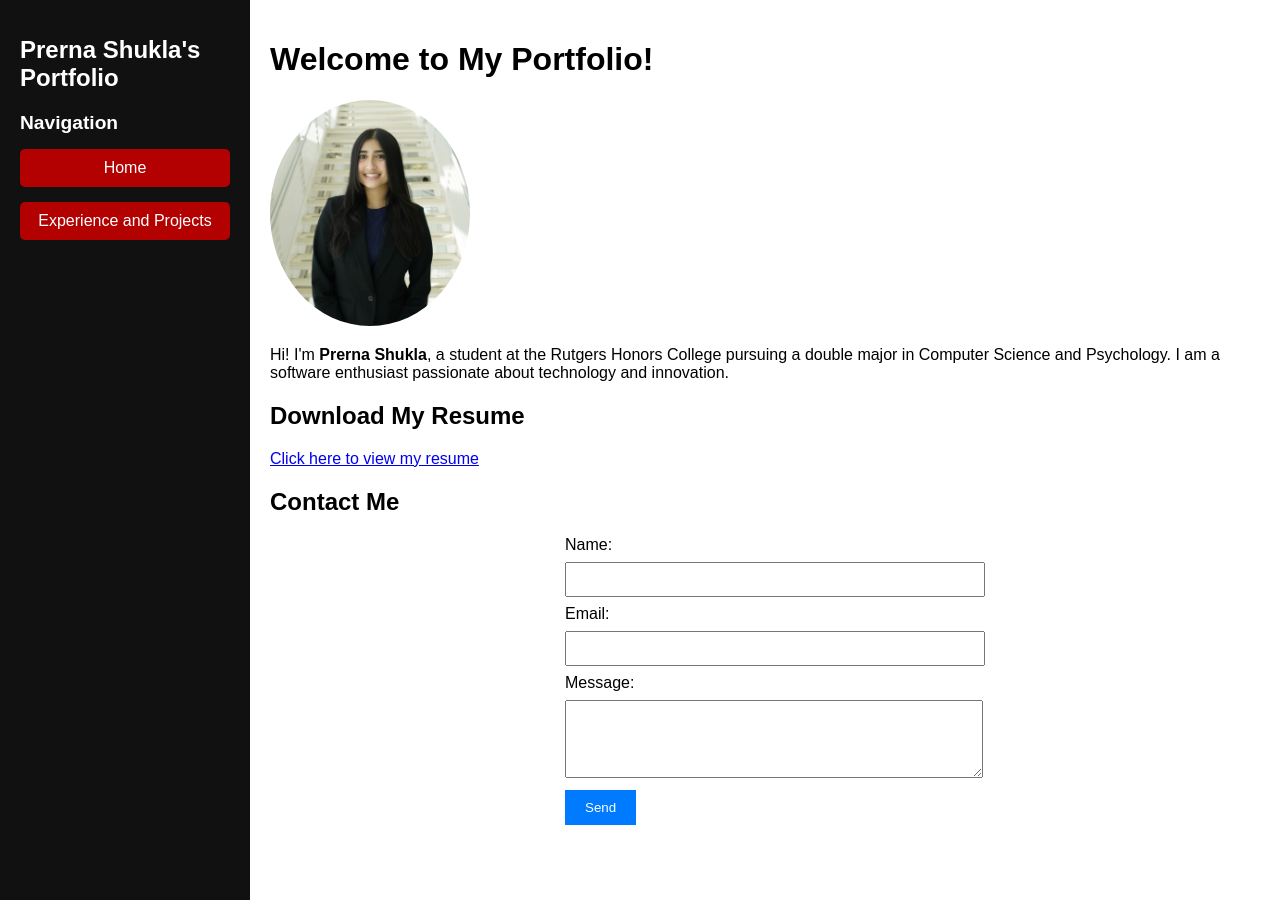
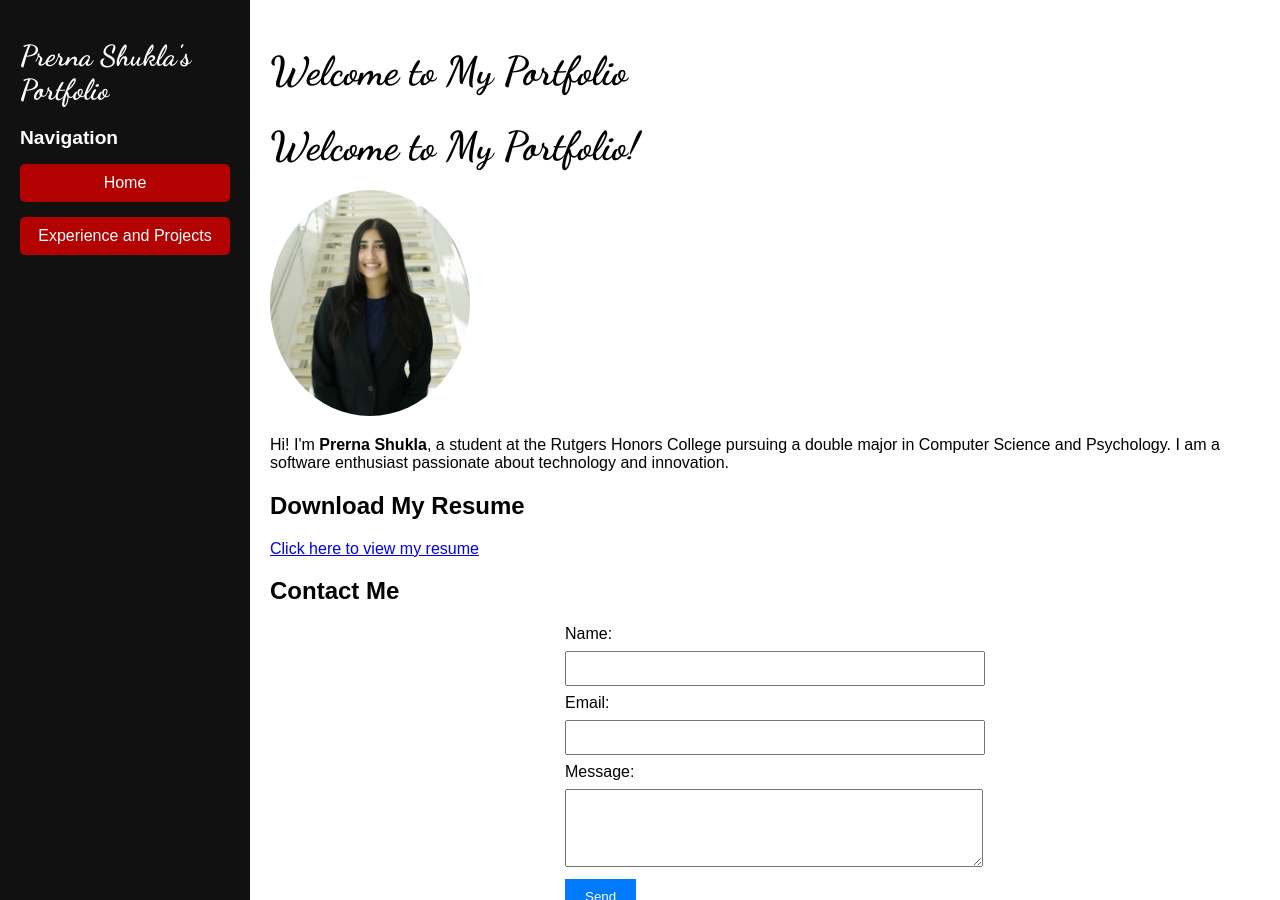
Before and after one commit to prernashuklaa/prernashuklaa.github.io, a Jekyll site: the page built from index.html, in a window 1280 px wide. Built offline with Jekyll 4.4.1, drawn with Linux system fonts in a browser that asks for light colours.

Commit message:
Update default.html

```diff
--- a/_layouts/default.html
+++ b/_layouts/default.html
@@ -1,7 +1,9 @@
 <!doctype html>
 <html lang="{{ site.lang | default: "en-US" }}">
   <head>
+    <!-- Import Dancing Script font -->
     <link href="https://fonts.googleapis.com/css2?family=Dancing+Script:wght@400;700&display=swap" rel="stylesheet">
+
     <meta charset="utf-8">
     <meta http-equiv="X-UA-Compatible" content="IE=edge">
     <title>{{ page.title }}</title>
@@ -27,8 +29,10 @@
         box-sizing: border-box;
       }
 
+      /* Apply Dancing Script to the sidebar title */
       .sidebar h1 {
-        font-size: 1.5em;
+        font-family: 'Dancing Script', cursive;
+        font-size: 1.8em;
         margin-bottom: 15px;
       }
 
@@ -74,13 +78,20 @@
         box-sizing: border-box;
         overflow-y: auto;
       }
+
+      /* Apply Dancing Script to the header */
+      .main-content h1 {
+        font-family: 'Dancing Script', cursive;
+        font-size: 2.5em;
+        margin-bottom: 20px;
+      }
     </style>
   </head>
   <body>
     <div class="wrapper">
       <!-- Sidebar -->
       <div class="sidebar">
-        <h1>{{ site.title }}</h1>
+        <h1>{{ site.title }}</h1> <!-- Sidebar Title -->
         <p>{{ site.description }}</p>
 
         <h2>Navigation</h2>
@@ -92,6 +103,7 @@
 
       <!-- Main Content -->
       <div class="main-content">
+        <h1>Welcome to My Portfolio</h1> <!-- Main Header -->
         {{ content }}
       </div>
     </div>
```
